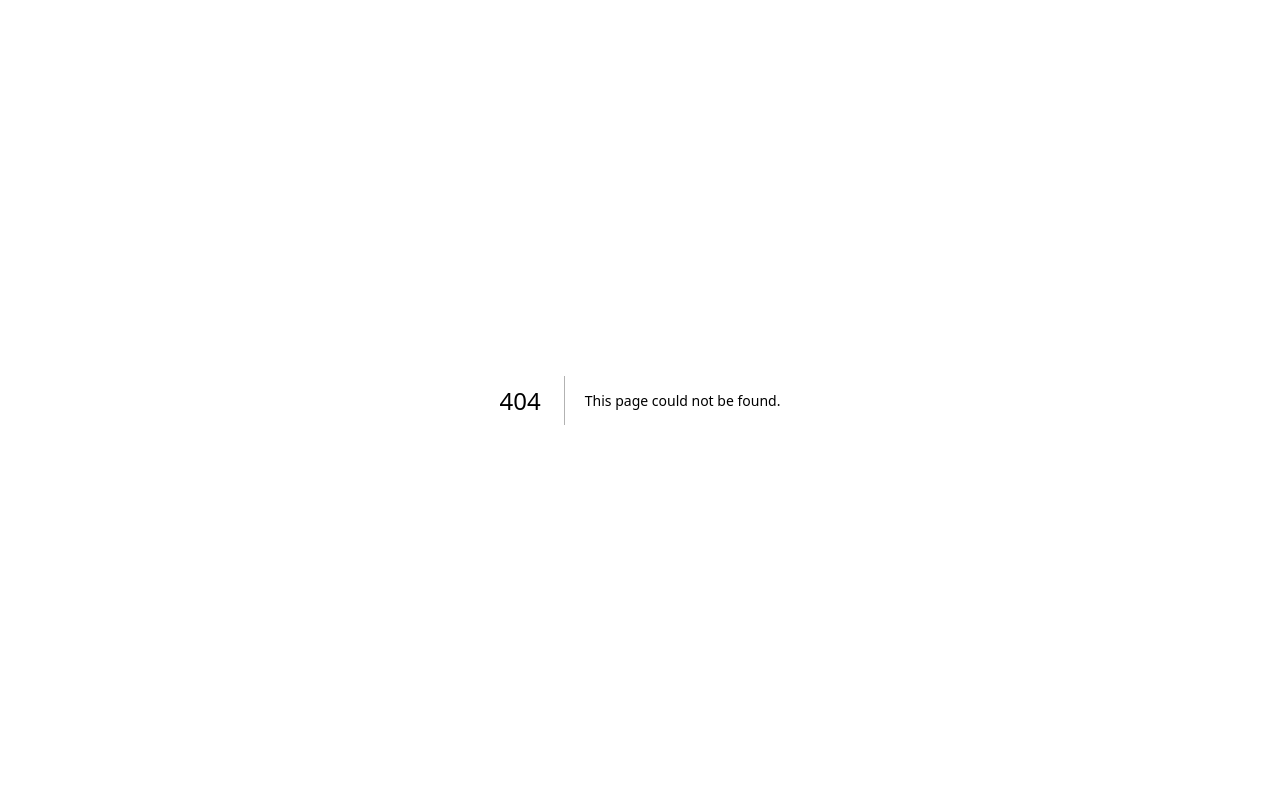
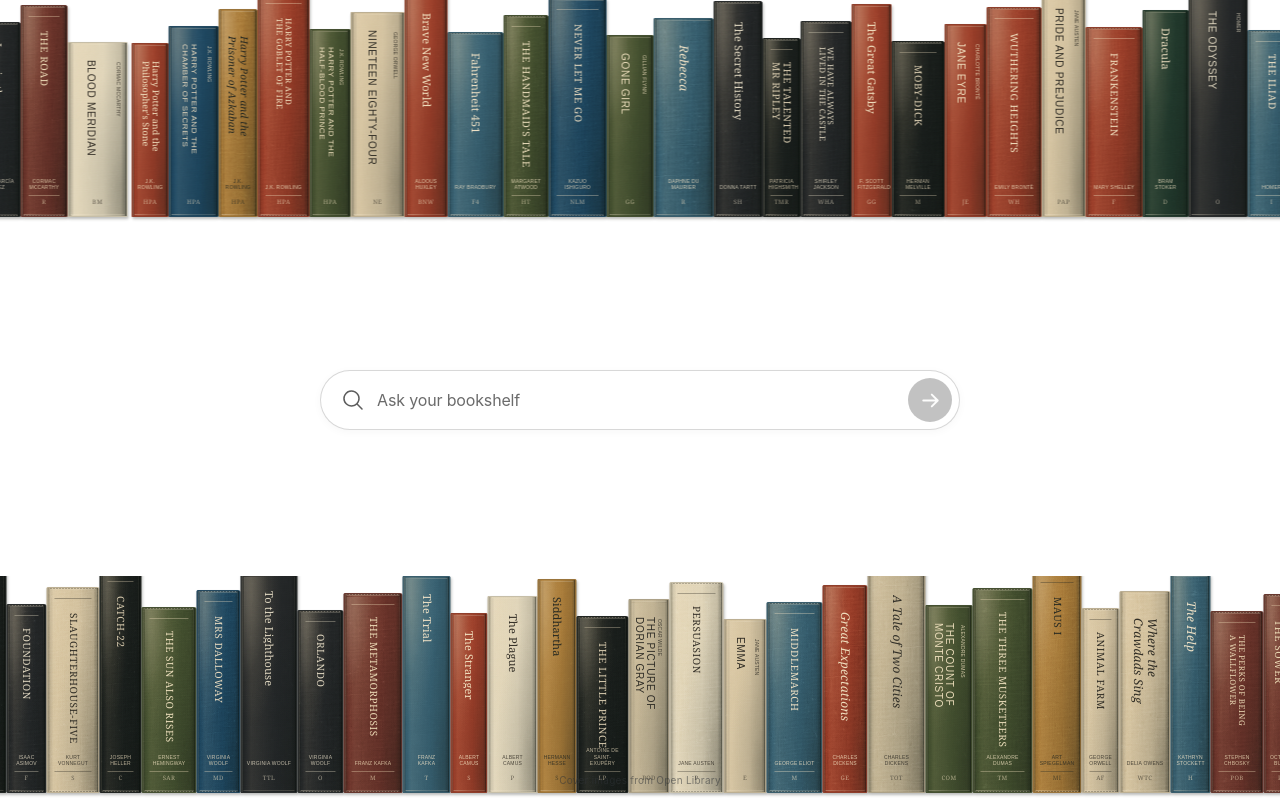
Before and after one commit to sunnynanavati/jev-bookshelf, a Next.js app: page /ui-agentic in a window 1280 px wide. Before the commit this address had no page. Built offline with nearby package versions, Linux system fonts and the light colour scheme.

Commit message:
feat(ui): add isolated UI Agentic comparison page

```diff
--- /dev/null
+++ b/app/ui-agentic/page.tsx
@@ -0,0 +1,19 @@
+import type { Metadata } from "next";
+import { BookshelfExperience } from "@/components/bookshelf-experience";
+import { books } from "@/data/books";
+import styles from "./preview.module.css";
+
+export const metadata: Metadata = {
+  title: "UI comparison | Jev Bookshelf",
+  robots: { index: false, follow: false },
+};
+
+export default function UIAgenticPreview() {
+  return (
+    <div className={styles.preview}>
+      <BookshelfExperience
+        shelfRows={{ top: books.slice(0, 36), bottom: books.slice(36, 72) }}
+      />
+    </div>
+  );
+}
--- /dev/null
+++ b/app/ui-agentic/preview.module.css
@@ -0,0 +1,137 @@
+/* Comparison-only tokens. Every selector stays under this route's wrapper. */
+.preview {
+  --ui-primary: #292929;
+  --ui-secondary: #5d5d5d;
+  --ui-supporting: #6b6b6b;
+  --ui-border: rgba(41, 41, 41, 0.18);
+  --ui-focus: #0077e6;
+  --ui-body-size: 16px;
+  --ui-label-size: 13px;
+  --ui-meta-size: 12px;
+  --ui-tracking: -0.15px;
+  --ui-pill-radius: 999px;
+  --ui-book-radius: 3px 6px 6px 3px;
+  color: var(--ui-primary);
+  font-family: -apple-system, BlinkMacSystemFont, system-ui, sans-serif;
+  letter-spacing: var(--ui-tracking);
+}
+
+.preview :global(.experience) {
+  --graphite: var(--ui-primary);
+  --muted: var(--ui-secondary);
+}
+
+.preview :global(.search-form) {
+  min-height: 60px;
+  padding: 7px 7px 7px 20px;
+  color: var(--ui-primary);
+  border-color: var(--ui-border);
+  border-radius: var(--ui-pill-radius);
+  box-shadow: 0 2px 8px rgba(41, 41, 41, 0.035);
+}
+
+.preview :global(.search-form:focus-within) {
+  border-color: var(--ui-focus);
+  box-shadow: 0 0 0 3px rgba(0, 119, 230, 0.1);
+}
+
+.preview :global(.search-form input) {
+  font-size: var(--ui-body-size);
+  font-weight: 400;
+  letter-spacing: var(--ui-tracking);
+  line-height: 24px;
+}
+
+.preview :global(.search-form input::placeholder) {
+  color: var(--ui-supporting);
+}
+
+.preview :global(.search-leading-icon) {
+  color: var(--ui-secondary);
+}
+
+.preview :global(.search-form button) {
+  background: var(--ui-primary);
+  border-radius: var(--ui-pill-radius);
+}
+
+.preview :global(.search-form button:active:not(:disabled)) {
+  transform: scale(0.97);
+}
+
+.preview :global(.search-form button:focus-visible),
+.preview :global(.book-result:focus-visible .book-cover) {
+  outline: 2px solid var(--ui-focus);
+  outline-offset: 4px;
+}
+
+.preview :global(.book-cover) {
+  border-radius: var(--ui-book-radius);
+  box-shadow:
+    inset 3px 0 5px rgba(255, 255, 255, 0.12),
+    0 12px 24px rgba(41, 41, 41, 0.1),
+    0 2px 4px rgba(41, 41, 41, 0.06);
+}
+
+.preview :global(.book-result-metadata) {
+  gap: 2px;
+  color: var(--ui-primary);
+  font-size: var(--ui-meta-size);
+  font-weight: 400;
+  line-height: 16px;
+  letter-spacing: var(--ui-tracking);
+}
+
+.preview :global(.book-result-title) {
+  font-weight: 500;
+}
+
+.preview :global(.book-result-author) {
+  color: var(--ui-secondary);
+}
+
+.preview :global(.book-result-year) {
+  color: var(--ui-supporting);
+  font-variant-numeric: tabular-nums;
+}
+
+.preview :global(.status) {
+  color: var(--ui-secondary);
+  font-size: var(--ui-label-size);
+  font-weight: 400;
+  line-height: 20px;
+  letter-spacing: var(--ui-tracking);
+}
+
+@media (min-width: 721px) and (min-height: 701px) {
+  .preview :global(.search-cluster) {
+    --result-search-offset: 245px;
+  }
+}
+
+@media (max-width: 720px) {
+  .preview :global(.search-form) {
+    min-height: 56px;
+    padding: 5px 5px 5px 16px;
+  }
+
+  .preview :global(.book-cover) {
+    box-shadow: 0 6px 14px rgba(41, 41, 41, 0.08), 0 1px 3px rgba(41, 41, 41, 0.04);
+  }
+
+  .preview :global(.cover-row) {
+    padding-bottom: 104px;
+  }
+}
+
+@media (max-width: 320px) {
+  .preview :global(.search-form) {
+    padding-left: 12px;
+  }
+}
+
+@media (prefers-reduced-motion: reduce) {
+  .preview :global(.search-form button:active:not(:disabled)) {
+    transform: none;
+  }
+}
```
Also changed, not shown: 2 other files (tests, documents, lock files or other folders).
